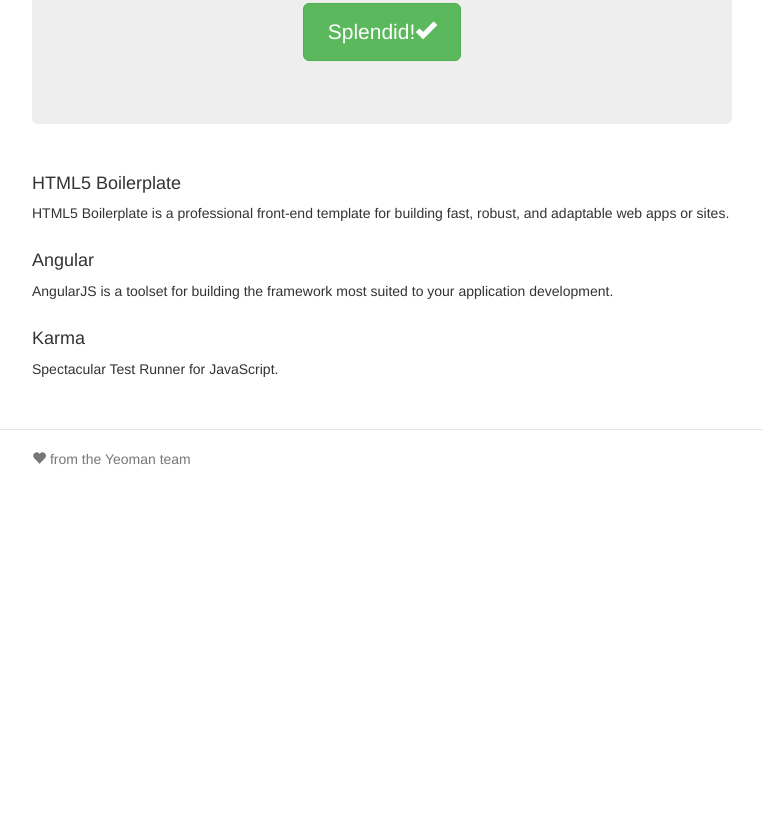
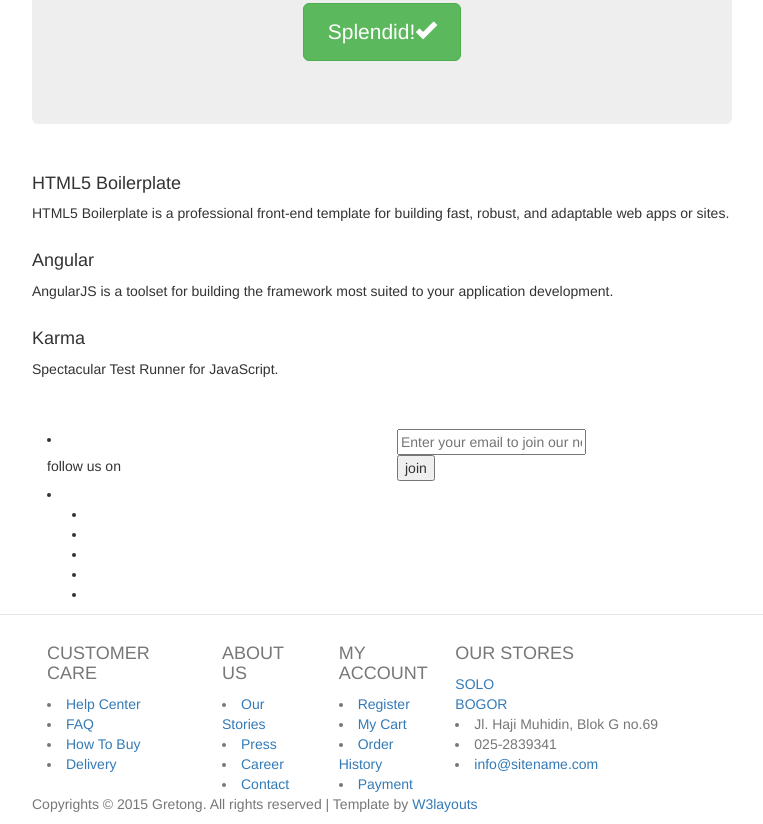
Before and after one commit to AddouIsmail/e-hub-client, a website: page app/index.html in a window 1280 px wide. Shown: the part 381-1205 px from the top of the page, without its empty margins (258-1021 px from the left). Before the commit the page ends 860 px from the top, so only its background shows below. Drawn offline with nearby package versions, Linux system fonts and the light colour scheme; some packages are replaced by stand-ins of ours; files that its build step writes are made by us from their sources.

Commit message:
dossier structure

```diff
--- a/app/index.html
+++ b/app/index.html
@@ -52,11 +52,93 @@
     <div ng-view=""></div>
     </div>
 
-    <div class="footer">
-      <div class="container">
-        <p><span class="glyphicon glyphicon-heart"></span> from the Yeoman team</p>
-      </div>
-    </div>
+    <div class="foot-top">
+	<div class="container">
+		<div class="col-md-6 s-c">
+			<li>
+				<div class="fooll">
+					<h5>follow us on</h5>
+				</div>
+			</li>
+			<li>
+				<div class="social-ic">
+					<ul>
+						<li><a href="#"><i class="facebok"> </i></a></li>
+						<li><a href="#"><i class="twiter"> </i></a></li>
+						<li><a href="#"><i class="goog"> </i></a></li>
+						<li><a href="#"><i class="be"> </i></a></li>
+						<li><a href="#"><i class="pp"> </i></a></li>
+							<div class="clearfix"></div>
+					</ul>
+				</div>
+			</li>
+				<div class="clearfix"> </div>
+		</div>
+		<div class="col-md-6 s-c">
+			<div class="stay">
+						<div class="stay-left">
+							<form>
+								<input type="text" placeholder="Enter your email to join our newsletter" required="">
+							</form>
+						</div>
+						<div class="btn-1">
+							<form>
+								<input type="submit" value="join">
+							</form>
+						</div>
+							<div class="clearfix"> </div>
+			</div>
+		</div>
+			<div class="clearfix"> </div>
+	</div>
+</div>
+<div class="footer">
+	<div class="container">
+		<div class="col-md-3 cust">
+			<h4>CUSTOMER CARE</h4>
+				<li><a href="#">Help Center</a></li>
+				<li><a href="#">FAQ</a></li>
+				<li><a href="buy.html">How To Buy</a></li>
+				<li><a href="#">Delivery</a></li>
+		</div>
+		<div class="col-md-2 abt">
+			<h4>ABOUT US</h4>
+				<li><a href="#">Our Stories</a></li>
+				<li><a href="#">Press</a></li>
+				<li><a href="#">Career</a></li>
+				<li><a href="contact.html">Contact</a></li>
+		</div>
+		<div class="col-md-2 myac">
+			<h4>MY ACCOUNT</h4>
+				<li><a href="register.html">Register</a></li>
+				<li><a href="#">My Cart</a></li>
+				<li><a href="#">Order History</a></li>
+				<li><a href="buy.html">Payment</a></li>
+		</div>
+		<div class="col-md-5 our-st">
+			<div class="our-left">
+				<h4>OUR STORES</h4>
+			</div>
+			<div class="our-left1">
+				<div class="cr_btn">
+					<a href="#">SOLO</a>
+				</div>
+			</div>
+			<div class="our-left1">
+				<div class="cr_btn1">
+					<a href="#">BOGOR</a>
+				</div>
+			</div>
+			<div class="clearfix"> </div>
+				<li><i class="add"> </i>Jl. Haji Muhidin, Blok G no.69</li>
+				<li><i class="phone"> </i>025-2839341</li>
+				<li><a href="mailto:info@example.com"><i class="mail"> </i>info@sitename.com </a></li>
+
+		</div>
+		<div class="clearfix"> </div>
+			<p>Copyrights © 2015 Gretong. All rights reserved | Template by <a href="http://w3layouts.com/">W3layouts</a></p>
+	</div>
+</div>
 
 
     <!-- Google Analytics: change UA-XXXXX-X to be your site's ID -->
--- a/app/scripts/controllers/main.js
+++ b/app/scripts/controllers/main.js
@@ -9,9 +9,5 @@
  */
 angular.module('eHubClientApp')
   .controller('MainCtrl', function () {
-    this.awesomeThings = [
-      'HTML5 Boilerplate',
-      'AngularJS',
-      'Karma'
-    ];
+
   });
```
